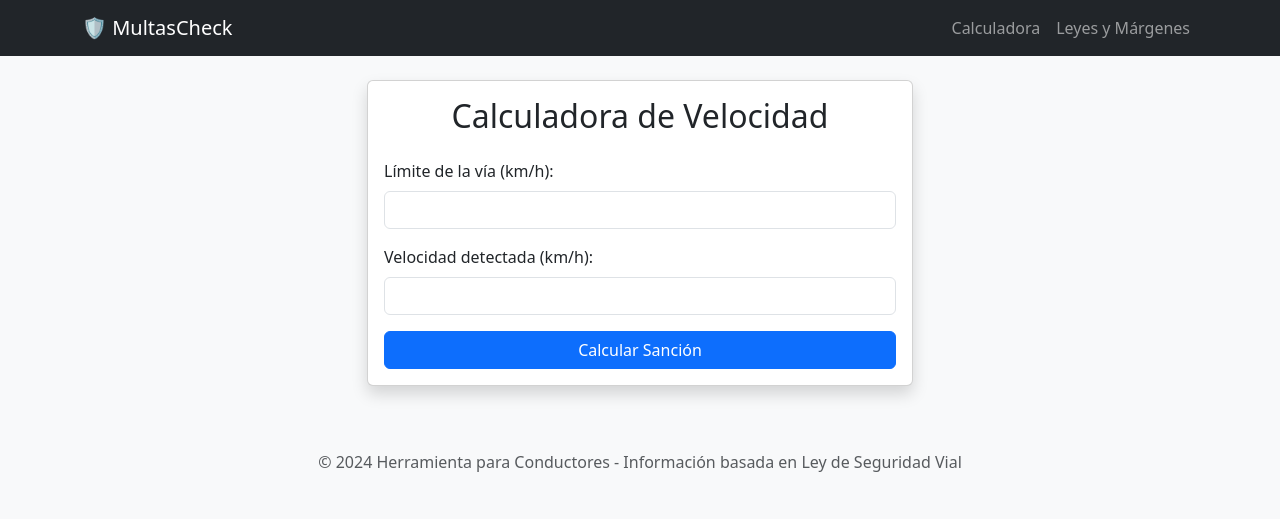
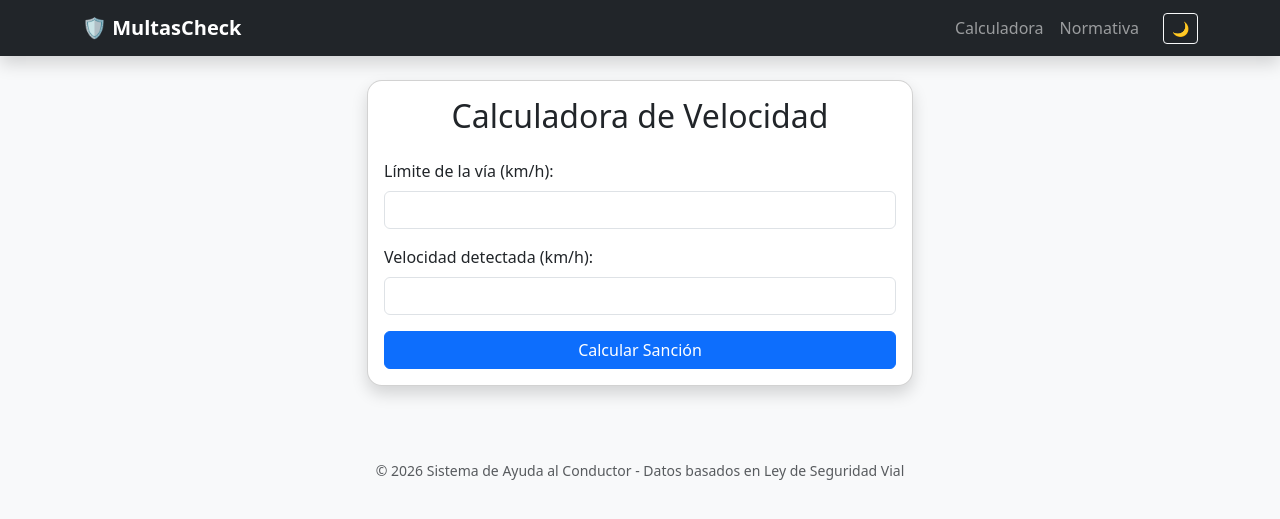
Before and after one commit to Trukingdriver/calculadora-multas, a Flask app: page / in a window 1280 px wide. Shown: the top 519 px of the page. Run offline with Flask 3, Linux system fonts and the light colour scheme.

Commit message:
Update base.html

```diff
--- a/templates/base.html
+++ b/templates/base.html
@@ -3,16 +3,27 @@
 <head>
     <meta charset="UTF-8">
     <meta name="viewport" content="width=device-width, initial-scale=1.0">
-    <title>Calculadora de Multas Pro</title>
+    <title>MultasCheck Pro - Calculadora Inteligente</title>
     <link href="https://cdn.jsdelivr.net/npm/bootstrap@5.3.0/dist/css/bootstrap.min.css" rel="stylesheet">
+    <style>
+        body { transition: background 0.3s, color 0.3s; }
+        body.dark-mode { background-color: #121212 !important; color: #ffffff !important; }
+        .dark-mode .card { background-color: #1e1e1e; color: white; border: 1px solid #333; }
+        .dark-mode .nav-link { color: rgba(255,255,255,.7) !important; }
+        .dark-mode .bg-light { background-color: #2d2d2d !important; color: white; }
+        .card { border-radius: 15px; }
+    </style>
 </head>
 <body class="bg-light">
-    <nav class="navbar navbar-expand-lg navbar-dark bg-dark mb-4">
+    <nav class="navbar navbar-expand-lg navbar-dark bg-dark mb-4 shadow">
         <div class="container">
-            <a class="navbar-brand" href="/">🛡️ MultasCheck</a>
-            <div class="navbar-nav">
-                <a class="nav-link" href="/">Calculadora</a>
-                <a class="nav-link" href="/normativa">Leyes y Márgenes</a>
+            <a class="navbar-brand fw-bold" href="/">🛡️ MultasCheck</a>
+            <div class="d-flex align-items-center">
+                <div class="navbar-nav me-3">
+                    <a class="nav-link" href="/">Calculadora</a>
+                    <a class="nav-link" href="/normativa">Normativa</a>
+                </div>
+                <button class="btn btn-outline-light btn-sm" onclick="document.body.classList.toggle('dark-mode')">🌙</button>
             </div>
         </div>
     </nav>
@@ -21,8 +32,8 @@
         {% block content %}{% endblock %}
     </div>
 
-    <footer class="text-center mt-5 py-3 text-muted">
-        <p>&copy; 2024 Herramienta para Conductores - Información basada en Ley de Seguridad Vial</p>
+    <footer class="text-center mt-5 py-4 text-muted">
+        <small>&copy; 2026 Sistema de Ayuda al Conductor - Datos basados en Ley de Seguridad Vial</small>
     </footer>
 </body>
 </html>
```
